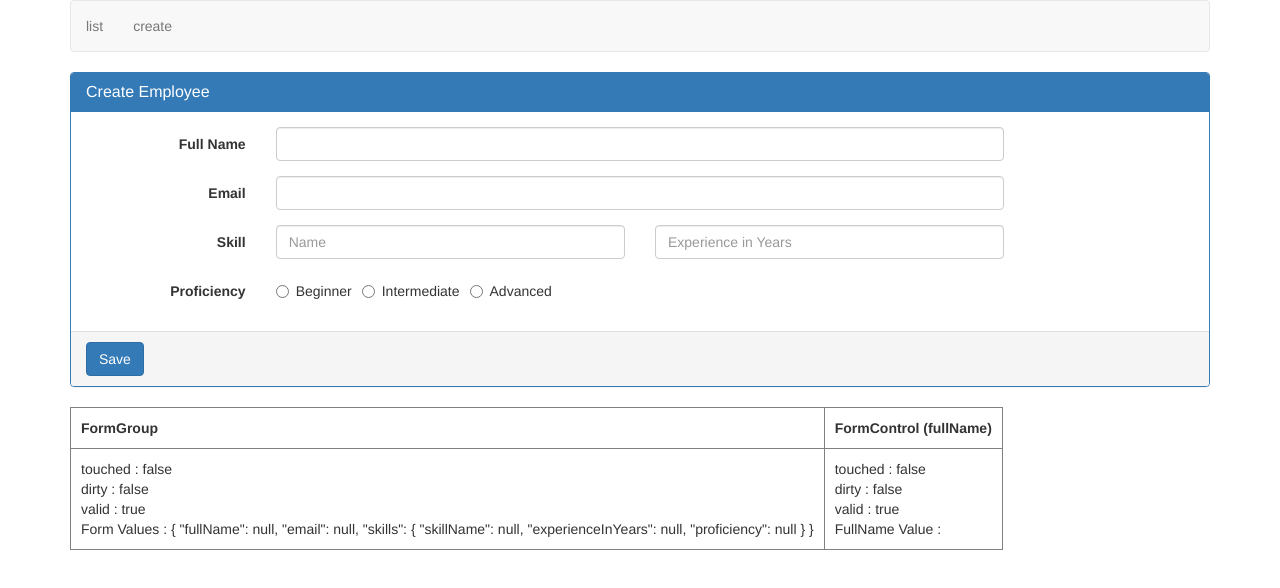
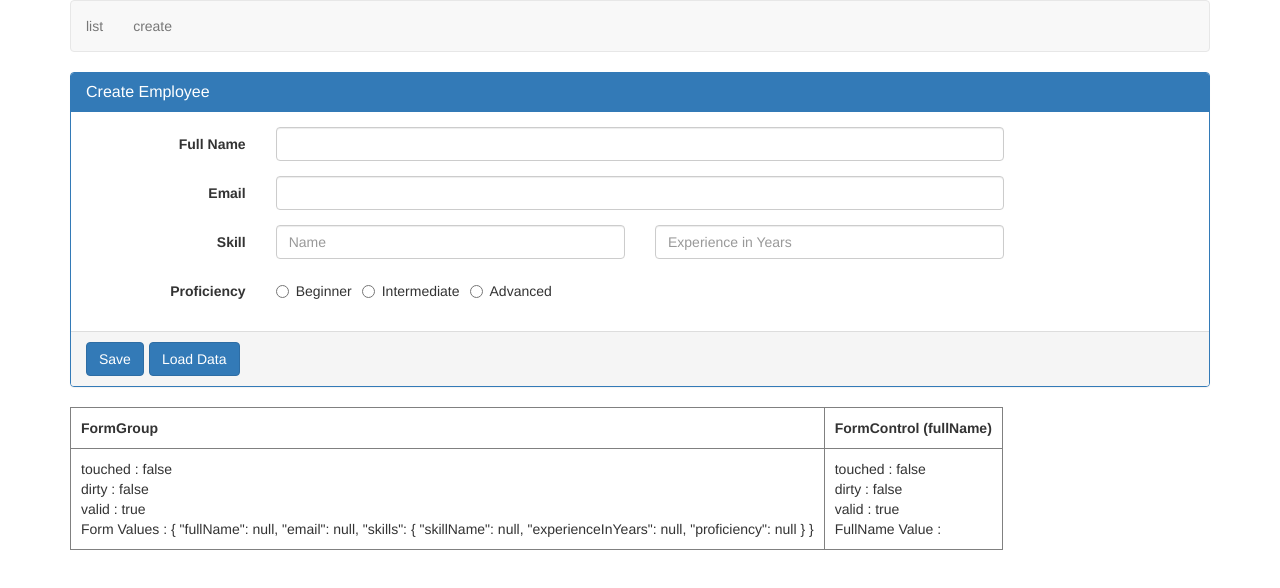
Before and after one commit to vikasdsalve/Angular6, an Angular app: page /create in a window 1280 px wide. Shown: the top 588 px of the page. Built offline with nearby package versions, Linux system fonts and the light colour scheme.

Commit message:
Part 7 Angular setvalue and patchvalue methods

```diff
--- a/src/app/employee/create-employee.component.html
+++ b/src/app/employee/create-employee.component.html
@@ -52,7 +52,12 @@
 
     </div>
     <div class="panel-footer">
-      <button class="btn btn-primary" type="submit">Save</button>
+
+      <div class="btn-toolbar">
+        <button class="btn btn-primary" type="submit">Save</button>
+        <button class="btn btn-primary" type="button" (click)="onLoadDataClick()">Load Data</button>
+      </div>
+
     </div>
   </div>
 </form>
--- a/src/app/employee/create-employee.component.ts
+++ b/src/app/employee/create-employee.component.ts
@@ -22,6 +22,18 @@
     });
   }
 
+  onLoadDataClick(): void{
+    this.employeeForm.setValue({
+      fullName: 'Vikas Salve',
+      email: 'Vikas.dsalve@hotmail.com',
+      skills:{
+        skillName: 'C#',
+        experienceInYears: 5,
+        proficiency: 'beginner'
+      }
+    })
+  }
+
   onSubmit(): void{
     console.log(this.employeeForm.touched);
     console.log(this.employeeForm.value);
```
